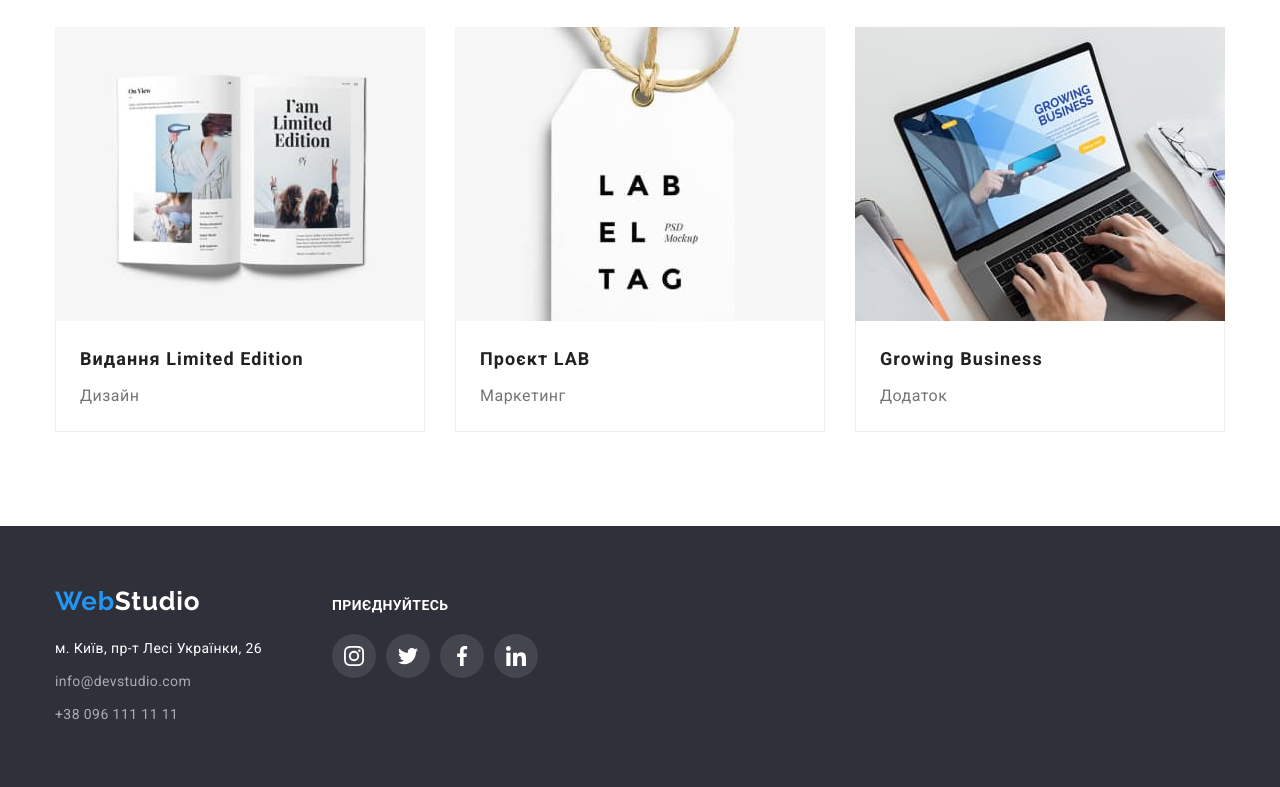
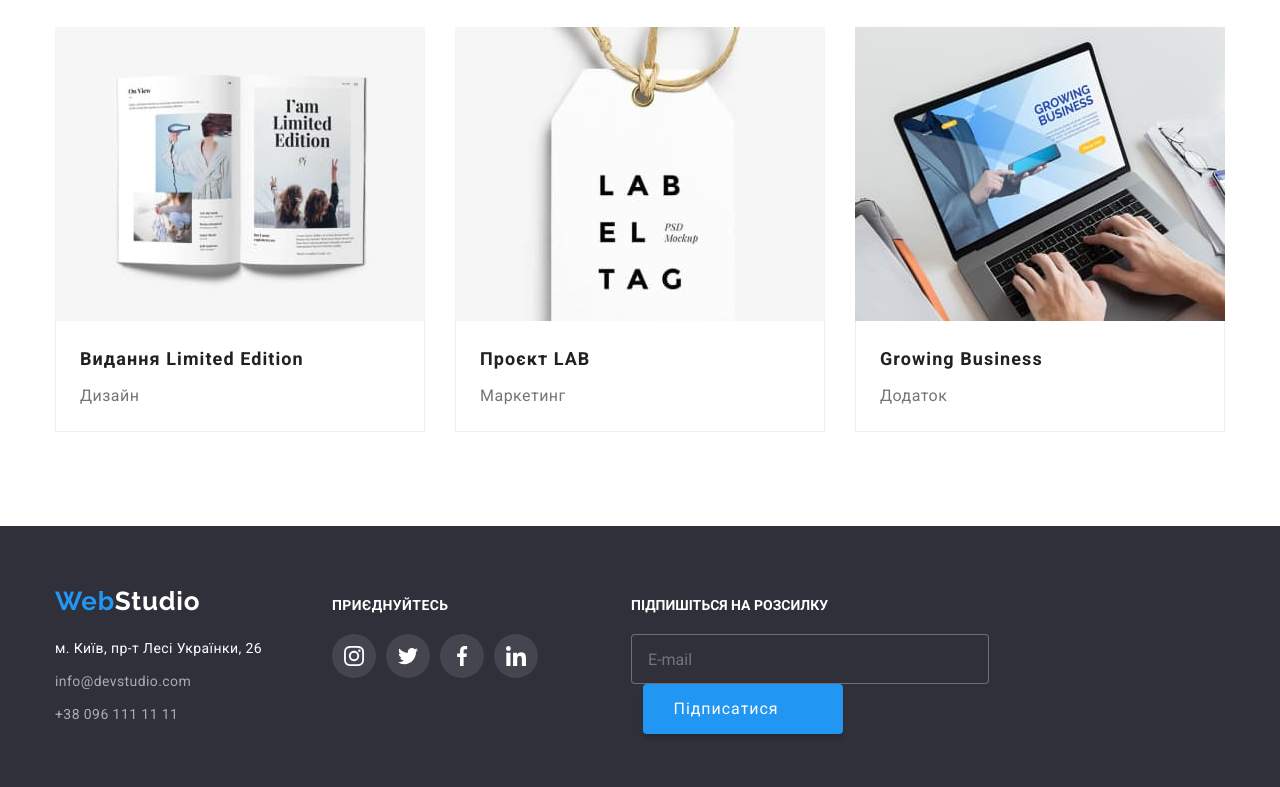
Before and after one commit to Nasypaiko/goit-markup-hw-06, a plain HTML site: page portfolio.html in a window 1280 px wide. Shown: the part 1106-1893 px from the top of the page. Drawn offline with nearby package versions, Linux system fonts and the light colour scheme.

Commit message:
Update portfolio

```diff
--- a/portfolio.html
+++ b/portfolio.html
@@ -296,6 +296,15 @@
             </li>
           </ul>
         </div>
+        <div class="footer-email">
+          <p class="title-email">ПІДПИШІТЬСЯ НА РОЗСИЛКУ</p>
+          <form class="subscribe-email">
+            <input class="input-email" type="email" name="email" placeholder="E-mail">
+            <button type="submit" class="footer-button">Підписатися<svg class="icon-email" width="24" height="24">
+                <use class="svg-email" href="./images/icons.svg#icon-icon-send"></use>
+              </svg></button>
+          </form>
+        </div>
       </div>
     </footer>
     <script src="https://unpkg.com/aos@2.3.1/dist/aos.js"></script>
```
